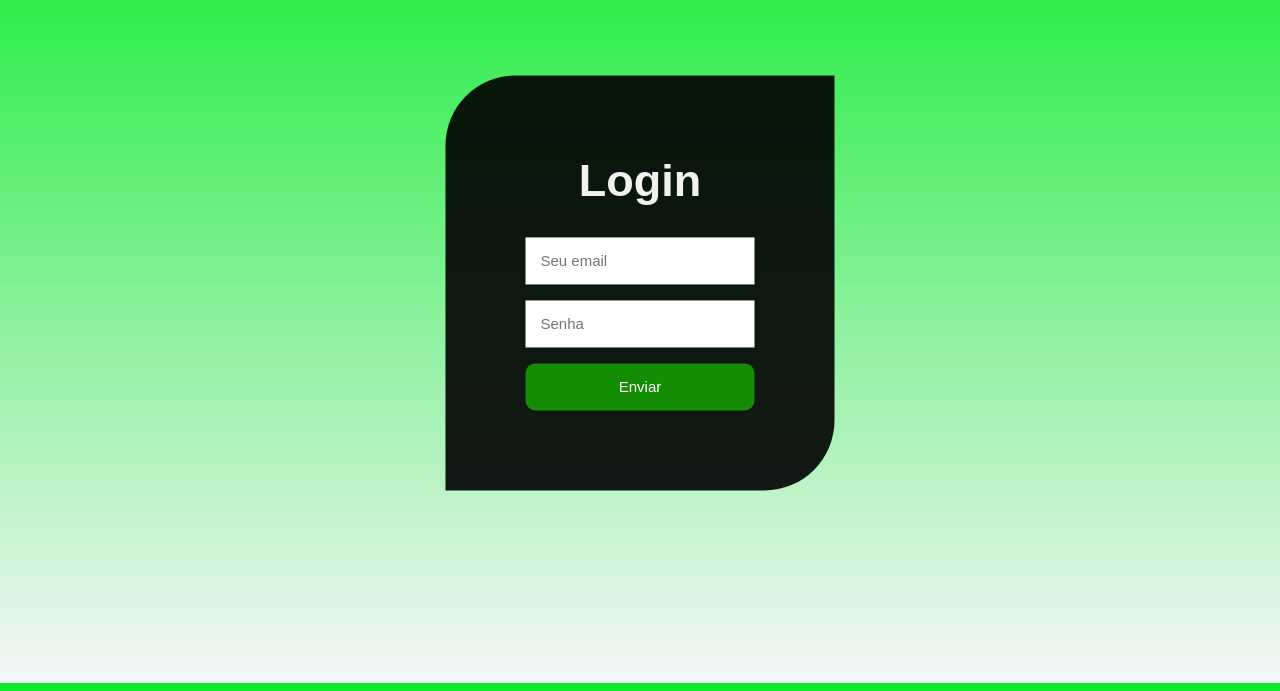
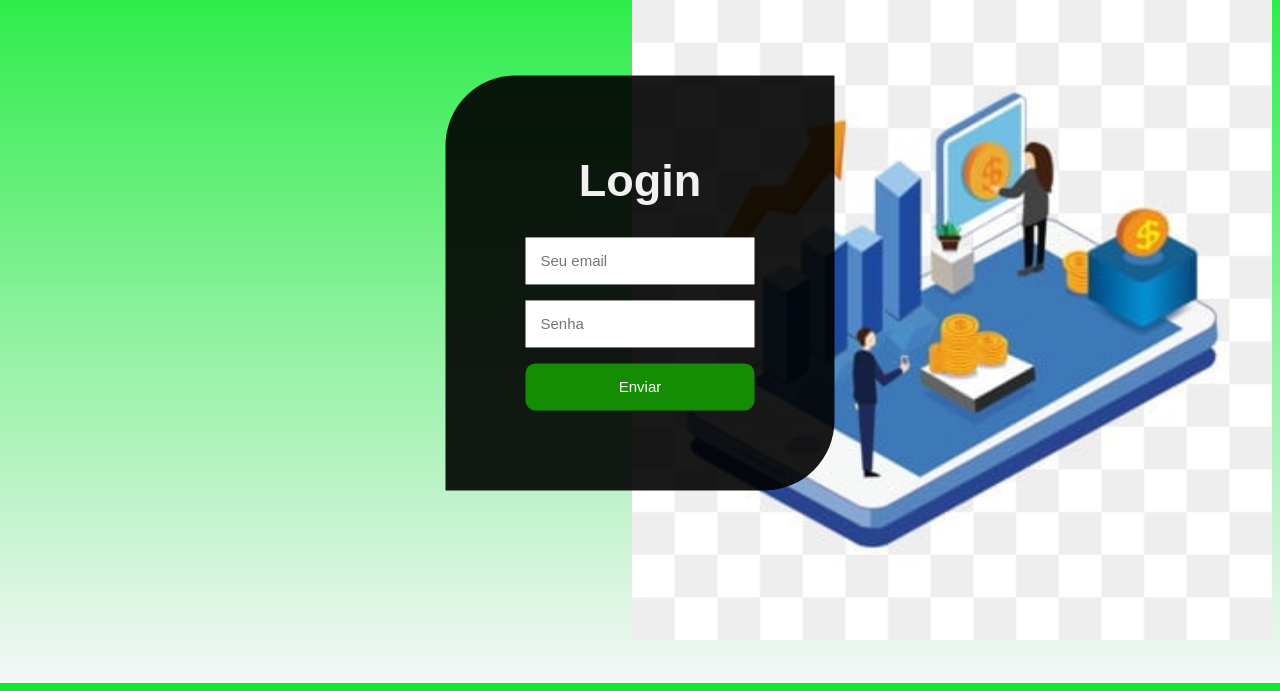
Before and after one commit to wagnersol/controleFinanceiro, a Flask app: page /login in a window 1280 px wide. Shown: the part 117-808 px from the top of the page. Run offline with Flask 3, Linux system fonts and the light colour scheme.

Commit message:
ajustando login

```diff
--- a/static/css/login.css
+++ b/static/css/login.css
@@ -53,3 +53,22 @@
     cursor: pointer;
     background-color:darkgreen;
 }
+
+.container__imagem {
+    display: flex;
+    justify-content: flex-end;
+}
+
+.vetorPessoas{
+    height: 80vh;
+    right: 7vw;
+    bottom: 8vh;
+
+ }
+
+ @media (max-width:768px) {
+    .container__imagem {
+        display: flex;
+        justify-content: flex-end;
+        margin: 200px 0 0;
+}}
--- a/templates/login.html
+++ b/templates/login.html
@@ -25,6 +25,8 @@
     </header>
     <div class="">
         <main class="form-container">
+
+
             <form
               action="submit_login"
               method="POST"
@@ -44,7 +46,14 @@
 
 
             </form>
+
+
         </main>
+    </div>
+
+    <div class="container__imagem">
+        <img class="vetorPessoas" src="/static/img/pngtree-2-5d-stereoscopic-business-financial-png-image_505617(1).jpg" alt="pessoas" style="z-index:-5">
+
     </div>
 
     <script>
```
Also changed, not shown: static/css/home.css (+2 -14 lines).
